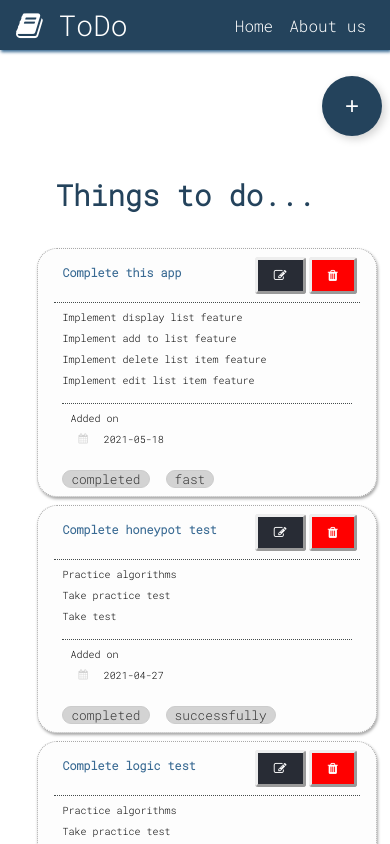
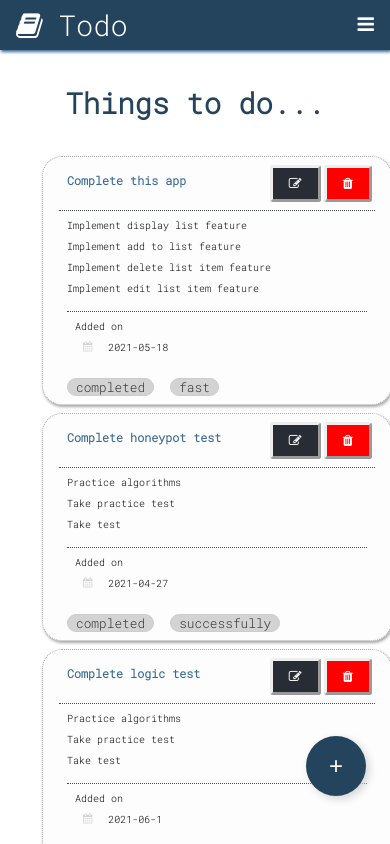
Before and after one commit to nidhidsharma08121988/todo_app, a React (Create React App) app: page / in a window 390 px wide. Shown: the top 844 px of the page. Built offline with nearby package versions, Linux system fonts and the light colour scheme.

Commit message:
Responsive navbar

```diff
--- a/src/App.css
+++ b/src/App.css
@@ -81,6 +81,19 @@ body {
   display: inline-flex;
 }
 
+/*create drop down menu*/
+
+/* drop down container */
+.menu-container {
+  position: relative;
+  display: inline-block;
+}
+/* dropdown button */
+.menu-btn {
+  display: none;
+  right: 1rem;
+  top: 0.5rem;
+}
 /* ul which lists all tasks */
 ul {
   list-style: none;
@@ -123,23 +136,6 @@ Link:hover {
 }
 
 /* button styles */
-.float-right {
-  float: right;
-}
-.tooltip {
-  display: none;
-  opacity: 0.8;
-  margin-top: 0.1rem;
-  background-color: var(--primary-color-darkest);
-  color: white;
-}
-
-.btn-tooltip-div:hover .tooltip {
-  display: flex;
-  position: absolute;
-  z-index: 2;
-}
-
 .btn {
   display: inline-block;
   font-size: 1.5rem;
@@ -159,6 +155,7 @@ Link:hover {
   height: 60px;
   border-radius: 50%;
   box-shadow: 3px 3px 8px var(--light-color);
+  float: right;
 }
 
 .btn-sm {
@@ -474,7 +471,7 @@ i {
     font-size: 10px;
     scroll-behavior: auto;
     width: 100vw;
-    max-width: 600px;
+    max-width: 700px;
     height: 100vh;
   }
   .container {
@@ -482,7 +479,7 @@ i {
     max-width: 500px;
   }
   .sub-container {
-    width: 95vw;
+    width: 100%;
   }
   .card {
     width: 100%;
@@ -499,4 +496,42 @@ i {
   .form-container {
     max-width: 400px;
   }
+  /* drop down button */
+  .menu-btn {
+    display: block;
+    width: 100%;
+  }
+
+  /* drop down content - hidden on small screen*/
+  .menu,
+  .menu-list {
+    display: none;
+  }
+  .menu {
+    position: absolute;
+    right: -10px;
+    width: 100px;
+    background-color: var(--secondary-color-lightest);
+    color: white;
+    z-index: 1;
+  }
+  /* drop down visible only when hover */
+  .menu-container:hover .menu,
+  .menu-container:hover .menu .menu-list {
+    display: block;
+  }
+
+  .menu-list:hover {
+    opacity: 0.7;
+  }
+
+  .menu-container::onmouseleave,
+  .menu-container::onmouseleave .menu-list {
+    display: none;
+  }
+  .add-btn {
+    position: fixed;
+    bottom: 2rem;
+    right: 1rem;
+  }
 }
--- a/src/components/layout/Navbar.js
+++ b/src/components/layout/Navbar.js
@@ -7,16 +7,17 @@ const Navbar = ({ title = 'ToDo' }) => {
     <nav className='navbar p-1'>
       <div className='left-navbar text-xl'>
         <div className='p-1'>
-          <i class='fa fa-book'></i>
+          <i className='fa fa-book'></i>
         </div>
         <div className='p-1'>{title}</div>
       </div>
-      <div className='right-navbar'>
-        <ul className='m-1 text-reg'>
-          <li className='p-1'>
+      <div className='right-navbar menu-container m-1'>
+        <i className='fa fa-bars menu-btn text-l' />
+        <ul className='menu m-1 text-reg'>
+          <li className='menu-list p-1'>
             <Link to='/'>Home</Link>
           </li>
-          <li className='p-1'>
+          <li className='menu-list p-1'>
             <Link to='/about'>About us</Link>
           </li>
         </ul>
@@ -28,5 +29,8 @@ const Navbar = ({ title = 'ToDo' }) => {
 Navbar.propTypes = {
   title: PropTypes.string.isRequired,
 };
+Navbar.defaultProps = {
+  title: 'Todo',
+};
 
 export default Navbar;
--- a/src/components/pages/Home.js
+++ b/src/components/pages/Home.js
@@ -4,11 +4,10 @@ import { Link } from 'react-router-dom';
 const Home = () => {
   return (
     <div>
-      <div className='btn-tooltip-div float-right'>
-        <div className='tooltip text-reg float-right'>Add new task</div>
+      <div className='btn-tooltip-div'>
         {/* this button must route to a new form */}
         <Link to='/addTodo'>
-          <button className='add-btn btn my-2 p-1 float-right'>+</button>
+          <button className='add-btn btn my-2 p-1'>+</button>
         </Link>
       </div>
       <div className='sub-container'>
--- a/src/components/tasks/TodoTasks.js
+++ b/src/components/tasks/TodoTasks.js
@@ -6,7 +6,6 @@ const TodoTasks = ({ task = '' }) => {
 };
 
 TodoTasks.propTypes = {
-  id: PropTypes.number.isRequired,
   task: PropTypes.string,
 };
 
--- a/src/components/todos/AddTodoForm.js
+++ b/src/components/todos/AddTodoForm.js
@@ -103,7 +103,7 @@ const AddTodoForm = () => {
               id='todoTitle'
               type='text'
               className='text-l input'
-              placeholder='Enter title'
+              placeholder='Enter title...'
               name='todoTitle'
               value={todoTitle}
               onChange={onChange}
@@ -115,7 +115,7 @@ const AddTodoForm = () => {
             <textarea
               id='todoList'
               className='input'
-              placeholder='Enter tasks in comma separated list'
+              placeholder='Enter tasks in comma separated list...'
               name='todoList'
               value={todoList}
               onChange={onChange}
@@ -128,7 +128,7 @@ const AddTodoForm = () => {
             name='todo_labels'
             id='todo_labels'
             value={labels}
-            placeholder='Enter labels beginning with #'
+            placeholder='Enter labels beginning with #...'
             onChange={onChange}
           />
         </div>
--- a/src/components/todos/TodoList.js
+++ b/src/components/todos/TodoList.js
@@ -12,7 +12,7 @@ const TodoList = () => {
           {list.length > 0 &&
             list.map(item => (
               <li key={item.id}>
-                <TodoListItem item={item} />
+                <TodoListItem item={item} parentID={item.id} />
               </li>
             ))}
         </div>
--- a/src/components/todos/TodoListItem.js
+++ b/src/components/todos/TodoListItem.js
@@ -5,11 +5,12 @@ import TodoTasks from '../tasks/TodoTasks';
 import PropTypes from 'prop-types';
 import { Link } from 'react-router-dom';
 
-const TodoListItem = ({ item }) => {
+const TodoListItem = ({ item, parentID }) => {
   const { id, todo_title, todo, start_date, todo_labels } = item;
   const listContext = useContext(ListContext);
   const { deleteToDoItem } = listContext;
   const alertContext = useContext(AlertContext);
+  let keyCount = parentID * (Math.random() * 100 + 1);
   const { setAlert } = alertContext;
   // when delete is clicked
   const deleteThisItem = () => {
@@ -42,11 +43,14 @@ const TodoListItem = ({ item }) => {
         <div className='content'>
           <ul className='sub-tasks'>
             {todo.length > 0 &&
-              todo.map(task => (
-                <li>
-                  <TodoTasks task={task.task} />
-                </li>
-              ))}
+              todo.map(task => {
+                keyCount += 1;
+                return (
+                  <li key={keyCount}>
+                    <TodoTasks task={task.task} />
+                  </li>
+                );
+              })}
           </ul>
         </div>
         <div className='dates flex-col bl m-1 p-1 my-1'>
```
Also changed, not shown: 1 other file (tests, documents, lock files or other folders).
